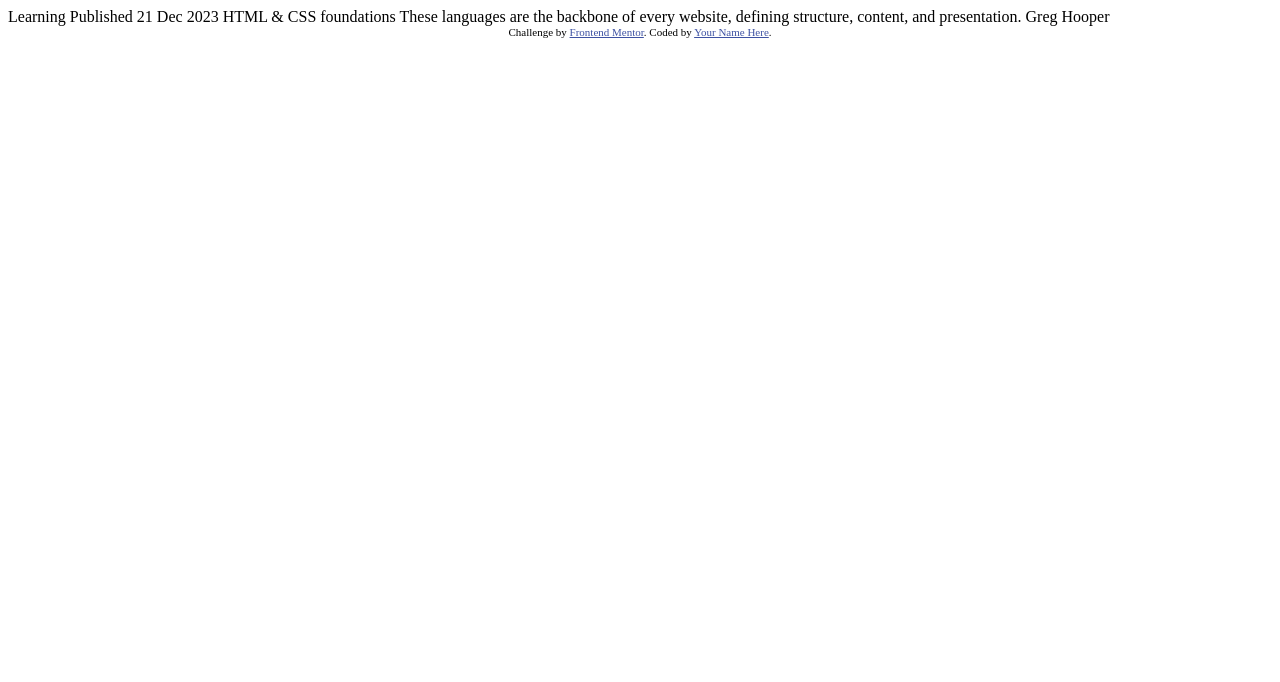
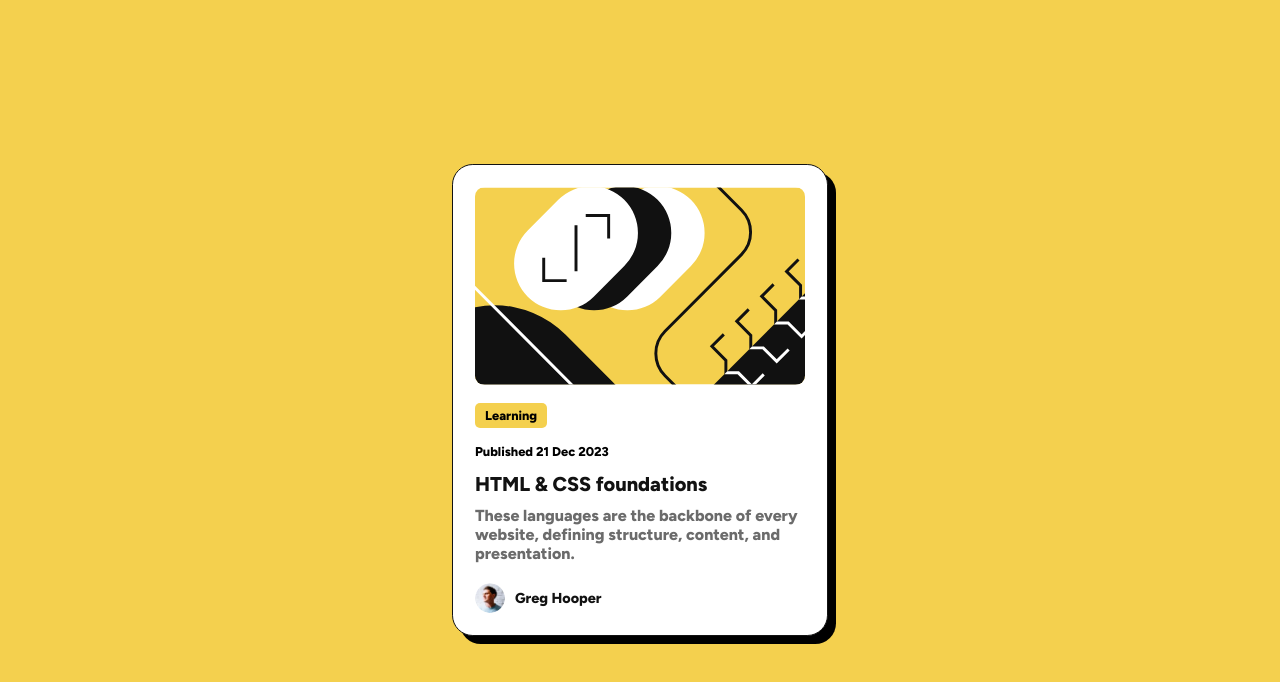
Before and after one commit to pierrettemugisha/fm-blog-preview-card, a plain HTML site: page index.html in a window 1280 px wide. Drawn offline with Linux system fonts and the light colour scheme.

Commit message:
Initial blog card design

```diff
--- a/index.html
+++ b/index.html
@@ -1,34 +1,66 @@
 <!DOCTYPE html>
 <html lang="en">
-<head>
-  <meta charset="UTF-8">
-  <meta name="viewport" content="width=device-width, initial-scale=1.0"> <!-- displays site properly based on user's device -->
+  <head>
+    <meta charset="UTF-8" />
+    <meta name="viewport" content="width=device-width, initial-scale=1.0" />
+    <!-- displays site properly based on user's device -->
 
-  <link rel="icon" type="image/png" sizes="32x32" href="./assets/images/favicon-32x32.png">
+    <link
+      rel="icon"
+      type="image/png"
+      sizes="32x32"
+      href="./assets/images/favicon-32x32.png"
+    />
 
-  <title>Frontend Mentor | Blog preview card</title>
+    <title>Frontend Mentor | Blog preview card</title>
 
-  <!-- Feel free to remove these styles or customise in your own stylesheet 👍 -->
-  <style>
-    .attribution { font-size: 11px; text-align: center; }
-    .attribution a { color: hsl(228, 45%, 44%); }
-  </style>
-</head>
-<body>
+    <link rel="preconnect" href="https://fonts.googleapis.com" />
+    <link rel="preconnect" href="https://fonts.gstatic.com" crossorigin />
+    <link
+      href="https://fonts.googleapis.com/css2?family=Figtree:ital,wght@500,800&display=swap"
+      rel="stylesheet"
+    />
 
-  Learning
+    <link rel="stylesheet" href="./styles.css" />
+  </head>
+  <body>
+    <!-- Main container -->
+    <div class="card">
+      <!-- Blog image -->
+      <div class="card-image-wrapper">
+        <img
+          src="./assets/images/illustration-article.svg"
+          alt="Blog Thumbnail"
+        />
+      </div>
 
-  Published 21 Dec 2023
+      <!-- Blog content -->
+      <article class="card-content">
+        <!-- Meta data -->
+        <header>
+          <!-- tag -->
+          <span class="tag">Learning</span>
+          <!-- Blog published date (para1) -->
+          <p class="publish-date">Published 21 Dec 2023</p>
+        </header>
 
-  HTML & CSS foundations
+        <h2 class="card-title">HTML & CSS foundations</h2>
+        <p class="card-description">
+          These languages are the backbone of every website, defining structure,
+          content, and presentation.
+        </p>
 
-  These languages are the backbone of every website, defining structure, content, and presentation.
-
-  Greg Hooper
-
-  <div class="attribution">
-    Challenge by <a href="https://www.frontendmentor.io?ref=challenge" target="_blank">Frontend Mentor</a>.
-    Coded by <a href="#">Your Name Here</a>.
-  </div>
-</body>
+        <footer>
+          <section class="author">
+            <img
+              src="./assets/images/image-avatar.webp"
+              alt="Image Author"
+              class="author-image"
+            />
+            <span class="author-name">Greg Hooper</span>
+          </section>
+        </footer>
+      </article>
+    </div>
+  </body>
 </html>
--- /dev/null
+++ b/styles.css
@@ -0,0 +1,109 @@
+* {
+  margin: 0;
+  padding: 0;
+}
+
+body {
+  height: 100vh;
+  width: 100%;
+  background-color: hsl(47, 88%, 63%);
+  font-family: 'Figtree', sans-serif;
+  display: flex;
+  justify-content: center;
+  align-items: center;
+  font-size: 16px;
+}
+
+/* card container*/
+.card {
+  background-color: hsl(0, 0%, 100%);
+  display: flex;
+  flex-direction: column;
+  padding: 1.4rem;
+  width: 330px;
+  border: 1px solid hsl(0, 0%, 7%);
+  border-radius: 1.3rem;
+  box-shadow: 0.5rem 0.5rem 0rem 0rem hsl(0, 0%, 0%);
+}
+
+/* Blog image wrapper */
+.card-image-wrapper {
+  width: 21rem;
+  height: 12.5rem;
+  position: relative;
+}
+
+/* Blog image */
+.card-image-wrapper img {
+  border-radius: 0.6rem;
+  width: 330px;
+}
+
+/* Blob content */
+.card-content {
+  display: flex;
+  flex-direction: column;
+  align-self: flex-start;
+  width: fit-content;
+  box-sizing: border-box;
+}
+
+/* Blog tag */
+.tag {
+  background-color: hsl(47, 88%, 63%);
+  font-weight: 800;
+  font-size: 0.8rem;
+  padding: 5px 10px;
+  border-radius: 5px;
+  display: inline-block;
+  margin-top: 1rem;
+}
+
+/* Blog publish date */
+.publish-date {
+  margin-bottom: 0.8rem;
+  font-weight: 500;
+  font-size: 0.8rem;
+  padding-top: 1rem;
+}
+
+/* Blog title */
+.card-title {
+  font-size: 20px;
+  color: hsl(0, 0%, 7%);
+  margin: 0;
+  font-weight: 800;
+}
+
+.card-title:hover {
+  color: hsl(47, 88%, 63%);
+  font-weight: 800;
+}
+
+/* Blog description */
+.card-description {
+  font-size: 16px;
+  color: hsl(0, 0%, 42%);
+  margin: 10px 0 20px;
+}
+
+/* Author */
+.author {
+  display: flex;
+  align-items: center;
+}
+
+/* Author image */
+.author-image {
+  width: 30px;
+  height: 30px;
+  border-radius: 50px;
+  margin-right: 10px;
+}
+
+/* Author name */
+.author-name {
+  font-size: 0.9rem;
+  color: hsl(0, 0%, 7%);
+  font-weight: 800;
+}
```
Also changed, not shown: assets/images/favicon-32x32.png (added), assets/images/illustration-article.svg (added), assets/images/image-avatar.webp (added), screenshot.jpg (added), 1 other file.
